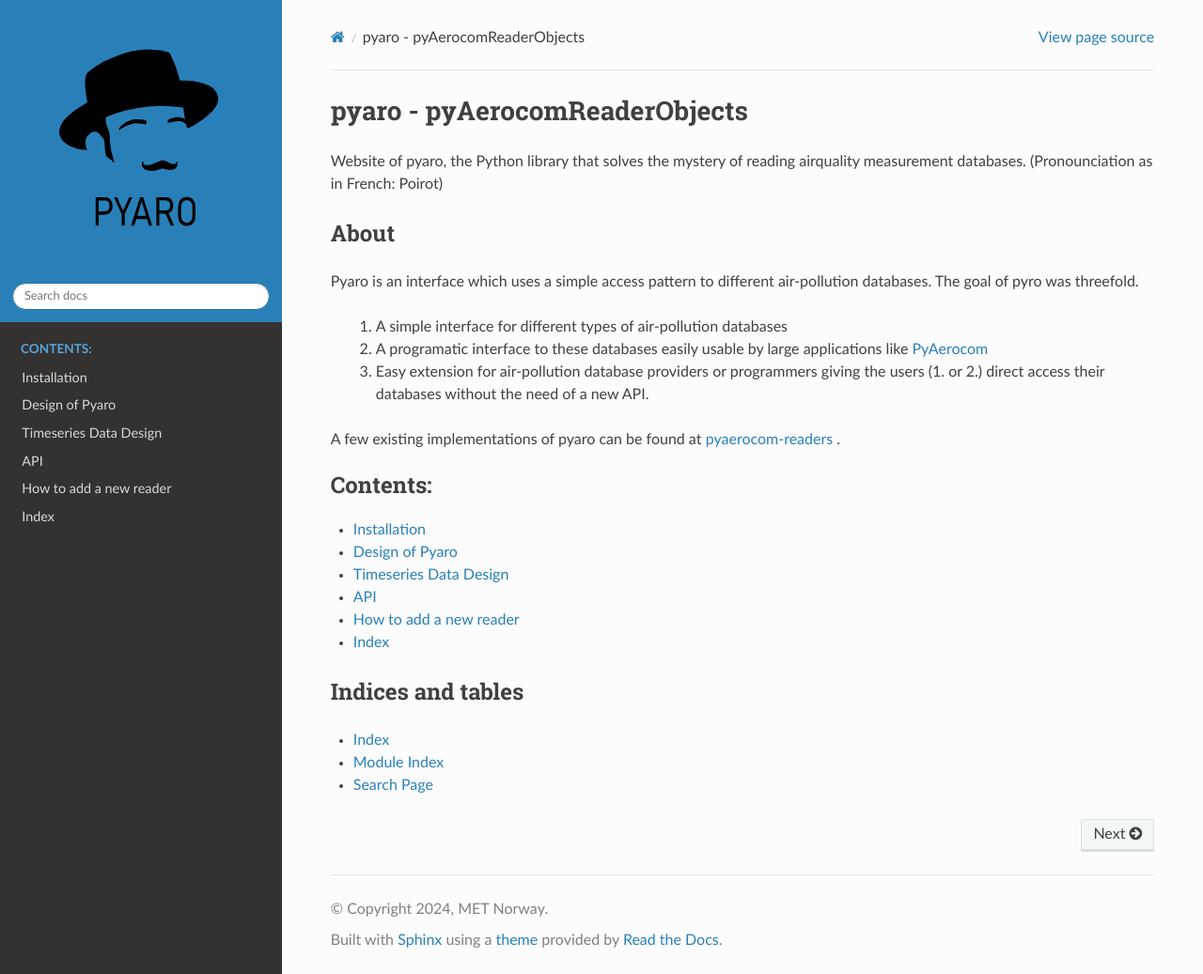
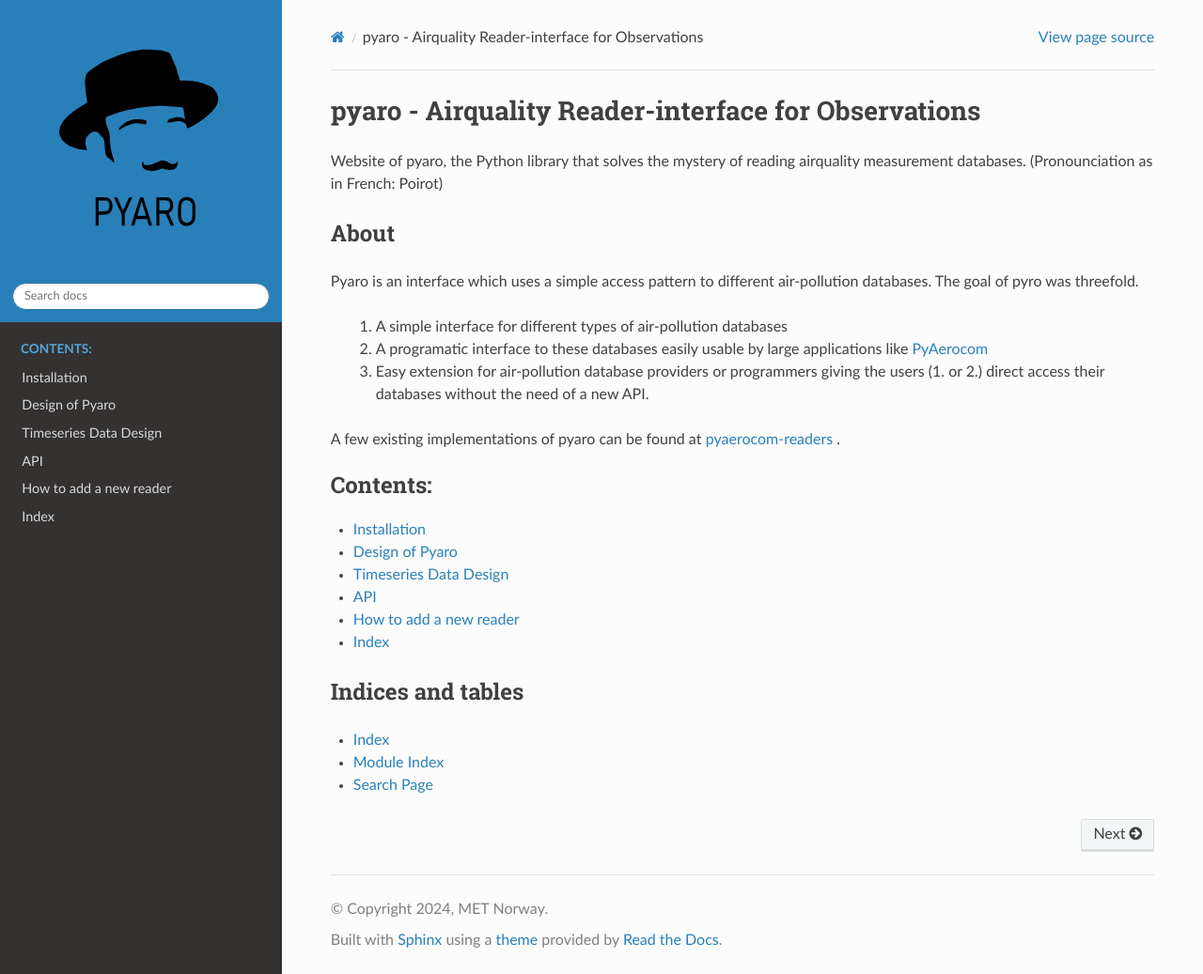
Before and after one commit to metno/pyaro, a Sphinx documentation site: the page built from docs/index.rst, in a window 1280 px wide and 1037 px high. Shown: the whole window at 94% size. Built offline with Sphinx 7.4.7 and the Read the Docs theme 2.0.0, drawn with Linux system fonts in a browser that asks for light colours; pages that are not in the unit, such as notebooks, are missing from menus.

```diff
--- a/docs/index.rst
+++ b/docs/index.rst
@@ -1,5 +1,5 @@
 ***************************
-pyaro - pyAerocomReaderObjects
+pyaro - Airquality Reader-interface for Observations
 ***************************
 
 Website of pyaro, the Python library that solves the mystery of reading airquality measurement databases. (Pronounciation as in French: Poirot)
```
Also changed, not shown: README.md (+14 -1 lines).
